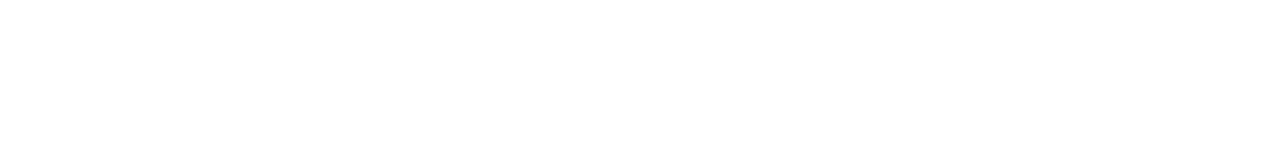
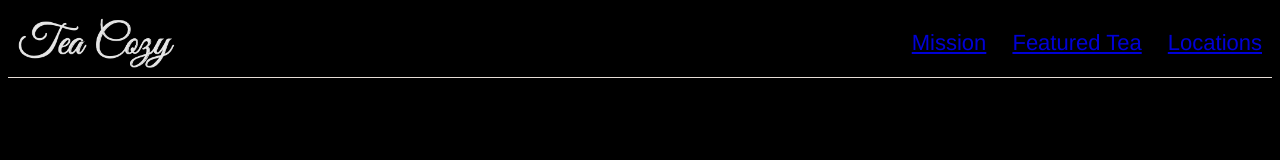
Before and after one commit to jenlm4/tea, a plain HTML site: page index.html in a window 1280 px wide. Drawn offline with Linux system fonts and the light colour scheme.

Commit message:
add header, set up other body containers

```diff
--- a/index.html
+++ b/index.html
@@ -2,9 +2,31 @@
 <html>
   <head>
     <meta charset="utf-8">
-    <title></title>
+    <title>Tea Cozy</title>
+    <link href="resources/css/style.css" rel="stylesheet">
   </head>
   <body>
+    <header>
+      <div id="header">
+        <img src="resources/images/img-tea-cozy-logo.png">
+        <nav>
+          <a href="#">Mission</a>
+          <a href="#">Featured Tea</a>
+          <a href="#">Locations</a>
+        </nav>
+      </div> <!-- end #header -->
+    </header>
+    <div class="mission">
 
+    </div>
+    <div class="month">
+
+    </div>
+    <div class="locations">
+
+    </div>
+    <footer>
+
+    </footer>
   </body>
 </html>
--- a/resources/css/style.css
+++ b/resources/css/style.css
@@ -0,0 +1,48 @@
+html {
+  margin: 0
+}
+
+body {
+  font-family: Helvetica;
+  font-size: 22px;
+  color: SeaShell;
+  background-color: black;
+  opacity: 0.9;
+  text-align: center;
+}
+
+header {
+  height: 69px;
+  width: 100%;
+  display: fixed;
+  border-bottom: 1px solid SeaShell;
+}
+
+#header {
+  display: flex;
+  flex-direction: row;
+  justify-content: flex-end;
+  align-items: center;
+  height: 100%;
+}
+
+#header img {
+  margin-left: 10px;
+  height: 50px;
+  margin-right: auto;
+}
+
+#header nav a {
+  padding: 10px;
+}
+
+.mission {
+  display: flex;
+  height: 700px;
+  width: 90%;
+}
+
+.month {
+  display: flex;
+  width: 1000px;
+}
```
